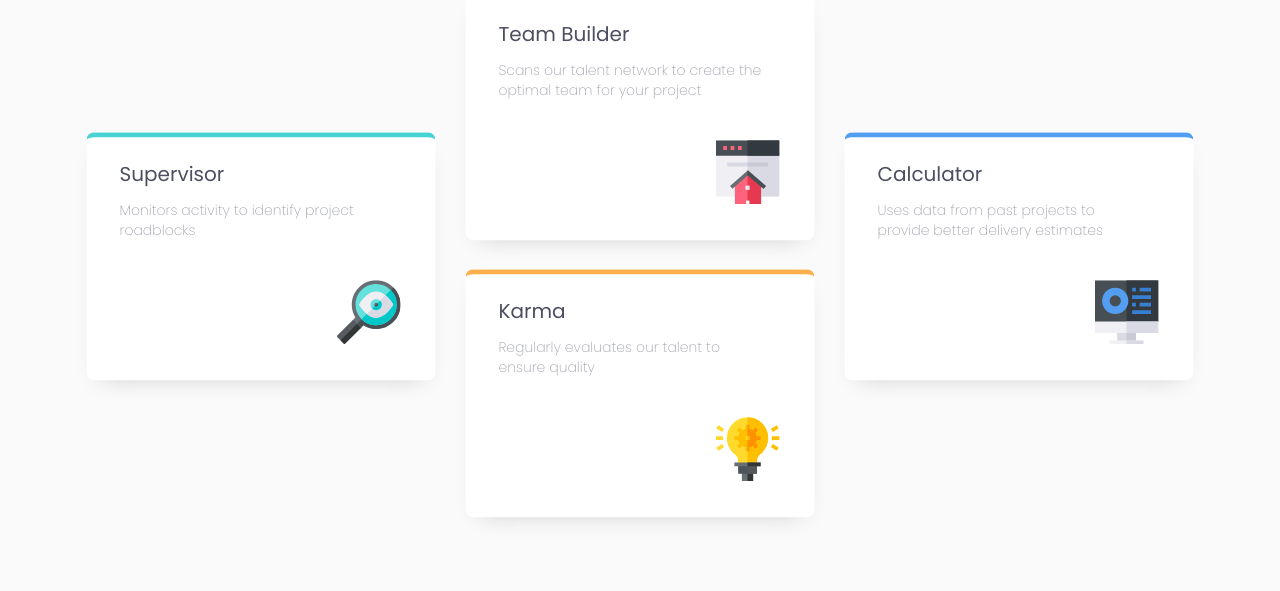
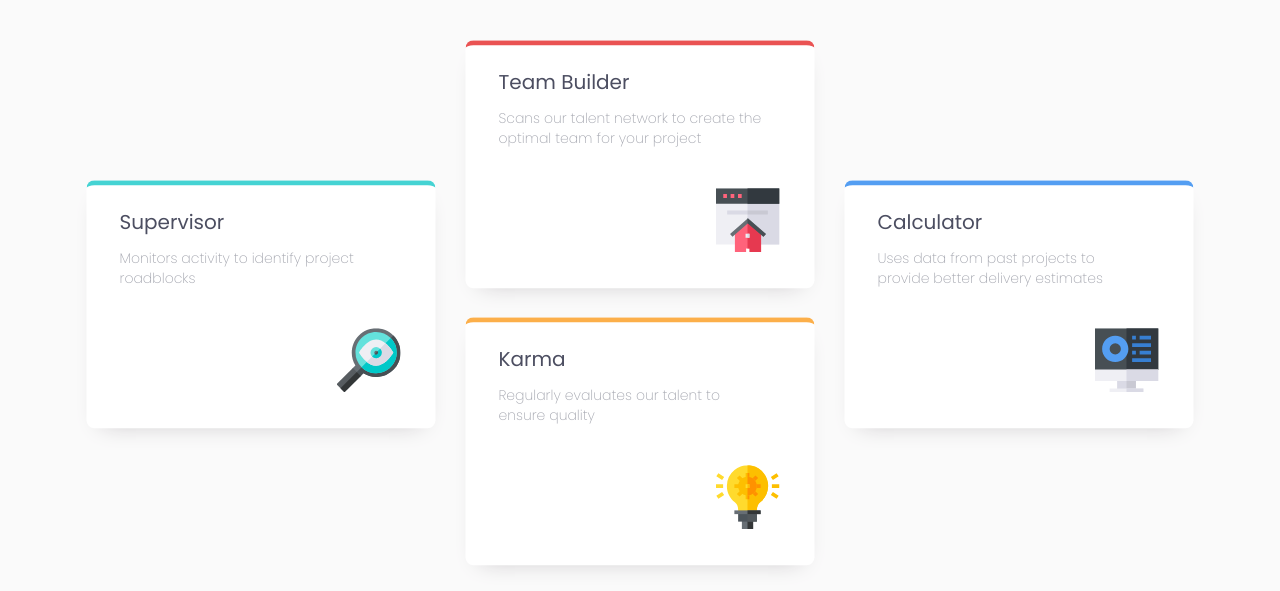
Before and after one commit to elenastagg/design-practice-four-card-feature, a website: page public/index.html in a window 1280 px wide. Shown: the part 257-848 px from the top of the page. Before the commit the page ends 800 px from the top, so only its background shows below. Drawn offline with nearby package versions, Linux system fonts and the light colour scheme.

Commit message:
Adjusted main component top margin

```diff
--- a/public/index.css
+++ b/public/index.css
@@ -126,7 +126,7 @@ body {
     grid-row-gap: 26px;
     margin-top: 14px;
     position: absolute;
-    top: 64%;
+    top: 70%;
     left: 50%;
     transform: translate(-50%, -50%);
   }
```
